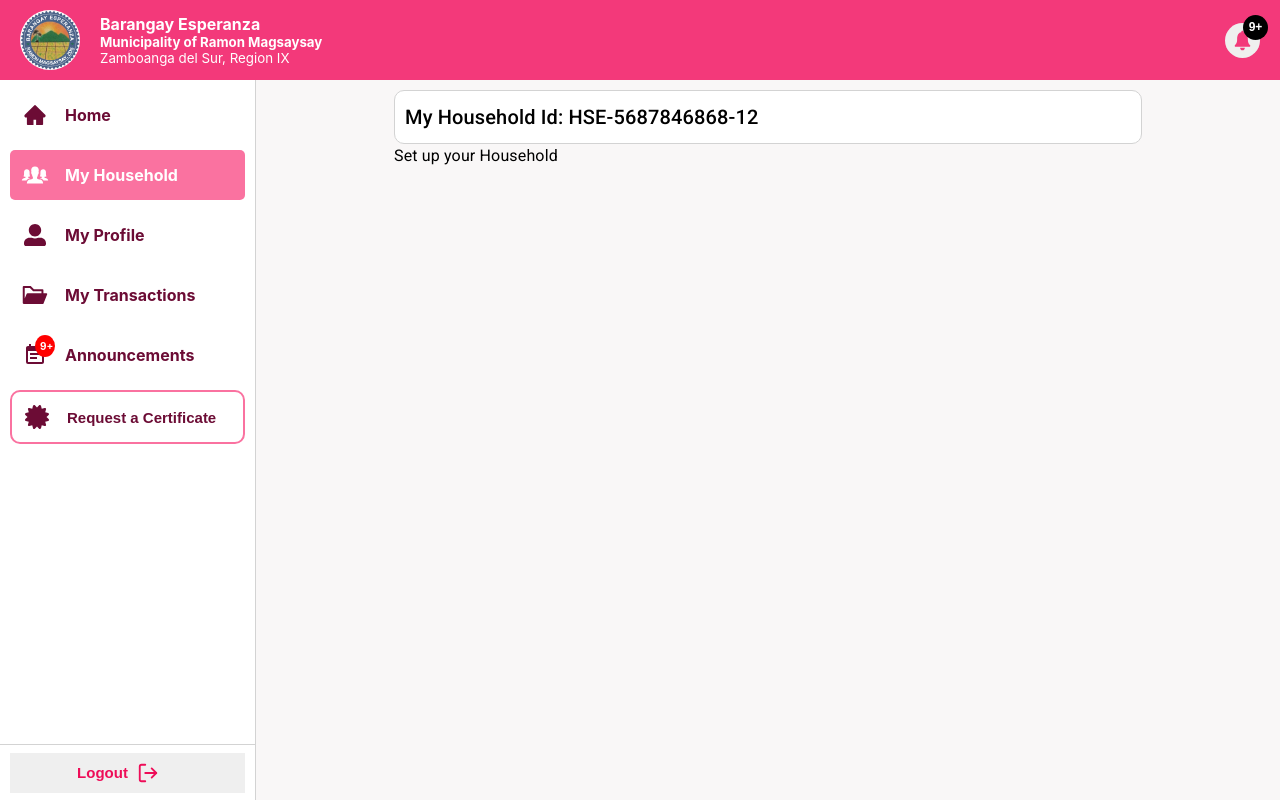
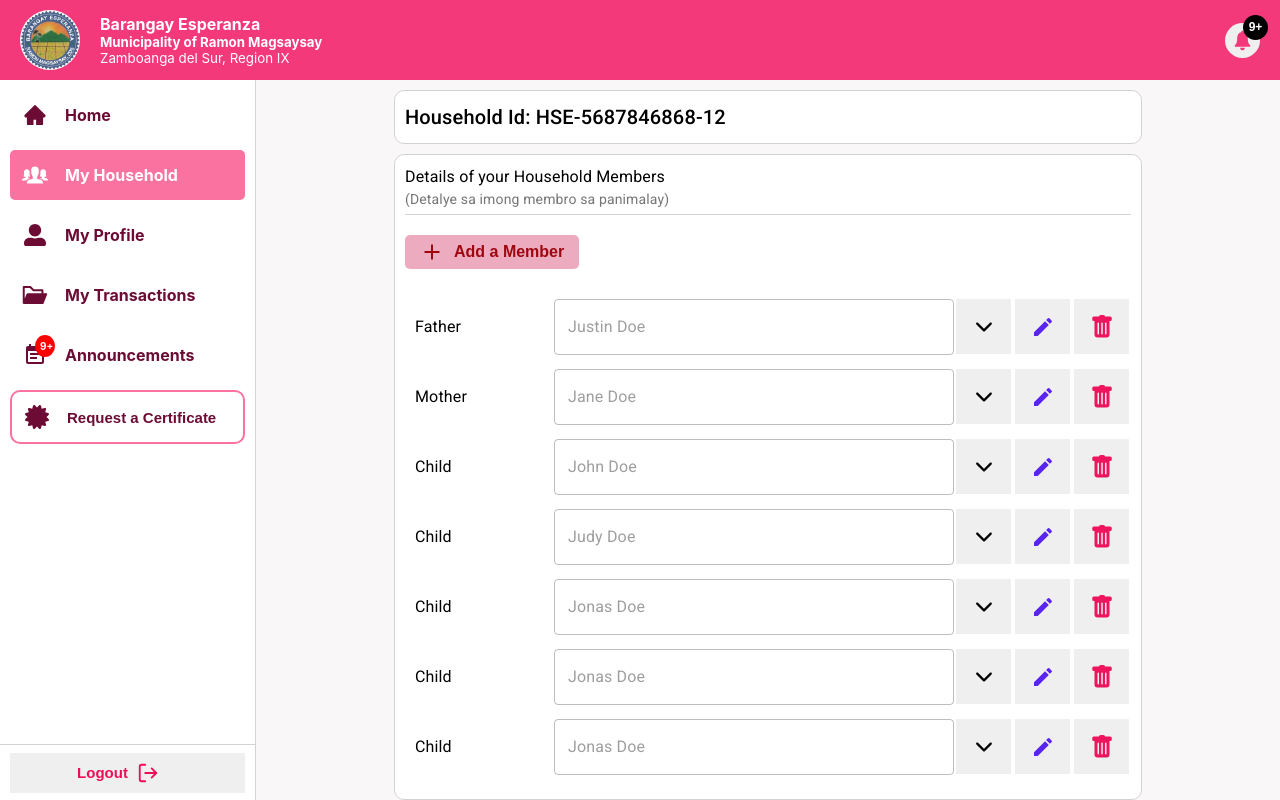
Before and after one commit to alnstien/BMS-frontend, a React (Create React App) app: page /user/my-household in a window 1280 px wide. Built offline with nearby package versions, Linux system fonts and the light colour scheme.

Commit message:
added some changes

```diff
--- /dev/null
+++ b/src/components/collapse/collapseDiv.js
@@ -0,0 +1,102 @@
+import { TextField, Typography } from '@material-ui/core';
+import React,{useState,useRef,useEffect} from 'react'
+import ClickOutsideHandler from '../../config/clickOutsideHandler';
+import {IoIosArrowDown} from 'react-icons/io'
+import {BsTrashFill} from 'react-icons/bs'
+import {MdModeEdit} from 'react-icons/md'
+
+export default function CollapseDiv({member}) {
+
+
+    return (
+    <div className="flex-div" >
+        <div className="collapse-div-heading">
+            <div className="collapse-div-heading-header">
+                <Typography variant="body1">{member.role}</Typography>
+            </div>
+            <div>
+                <CollapseField
+                    member={member}
+                />
+            </div>
+        </div>
+    </div>
+    )
+}
+
+function CollapseField({member}){
+    const [show,setShow] = useState(false)
+    const myRef = useRef();
+    //clicking outside element handler
+    ClickOutsideHandler(myRef,useEffect,setShow)
+
+    const toggleShow=(e)=>{
+        e.preventDefault()
+        setShow(!show)
+      }
+
+    const styles = {
+        collapseStyle:{
+            height: show ? "200px" : 0,
+            padding: show ? "10px": 0,
+            transition:'.1s',
+            border: show ? "1px solid lightgray": null
+        },
+        toggleButton:{
+
+        }
+    }
+
+
+    return(
+        <>
+        <div  ref={myRef}>
+            <div className="collapse-div-heading-content">
+                <TextField
+                    id="outlined-basic"
+                    variant="outlined"
+                    color="secondary"
+                    value={member.name}
+                    disabled={true}
+                    className="collapse-input"
+                />
+                <button
+                    className="collapse-btn"
+                    onClick={e=>toggleShow(e)}
+                >
+                    <span
+                        style={{
+                            transition:".2s",
+                            transform: show ? 'rotate(180deg)' : null
+                        }}
+                    >
+                        <IoIosArrowDown size={24}/>
+                    </span>
+                </button>
+                <button
+                    className="collapse-btn"
+                    // onClick={e=>toggleShow(e)}
+                >
+                    <MdModeEdit size={24} color="#5924F0" />
+                </button>
+                <button
+                    className="collapse-btn"
+                    // onClick={e=>toggleShow(e)}
+                >
+                    <BsTrashFill size={24} color="#EE155E" />
+                </button>
+            </div>
+            <div
+                className="collapse-div-body"
+                style={styles.collapseStyle}
+            >   <div className="collapse-div-body-header">
+                    <Typography variant="h6">Additional Member Information</Typography>
+                </div>
+                 <Typography variant="body2">{`Age: ${member.age}`}</Typography>
+                 <Typography variant="body2">{`Gender: ${member.gender}`}</Typography>
+                 <Typography variant="body2">{`Birthdate: ${member.bdate}`}</Typography>
+            </div>
+        </div>
+        </>
+    )
+}
--- /dev/null
+++ b/src/components/user/household.css
@@ -0,0 +1,120 @@
+.household-wrapper{
+    padding:10px;
+    display: flex;
+    flex-direction: column;
+    width: 100%;
+    height: 100%;
+}
+.household-id{
+    padding:10px;
+    background: #fff;
+    border:1px solid lightgray;
+    border-radius: 10px;
+}
+.household-wrapper-content{
+    flex:1;
+    margin-top: 10px;
+    background: red;
+    padding:10px;
+    background: #fff;
+    border:1px solid lightgray;
+    border-radius: 10px;
+}
+.household-header-content{
+    border-bottom: 1px solid lightgray;
+    padding-bottom: 5px;
+    margin-bottom: 10px;
+}
+.household-body-content{
+    position: relative;
+}
+.household-body-content form{
+    width: 100%;
+}
+.btn-add-member{
+    padding: 5px 15px;
+    display: flex;
+    align-items: center;
+    cursor: pointer;
+    border: none;
+    font-size: 16px;
+    font-weight: bold;
+    outline: none;
+    background: #ecabbf;
+    color: #9F0710;
+    border-radius: 5px;
+}
+.btn-add-member span{
+    margin-right: 10px;
+    display: flex;
+    align-items: center;
+    justify-content: center;
+}
+.household-body-content-heading{
+    margin-top: 20px;
+    margin-bottom: 30px;
+}
+.collapse-div-heading-header{
+    height: 55px;
+    flex: 1;
+    display: flex;
+    align-items: center;
+    position: relative;
+    padding-left: 10px;
+}
+.collapse-div-heading-content{
+    /* background: red; */
+    flex: 1;
+    height: 55px;
+    align-items: center;
+    display: flex;
+    position: relative;
+}
+.collapse-input{
+    width: 400px;
+}
+.collapse-btn{
+    height: 55px;
+    margin: 2px;
+    width: 55px;
+    outline: none;
+    border: none;
+    display: flex;
+    align-items: center;
+    justify-content: center;
+}
+.collapse-btn span{
+    display: flex;
+    align-items: center;
+    justify-content: center;
+}
+.flex-div{
+    display: flex;
+    align-items: center;
+    /* background: red; */
+    flex-direction: column;
+}
+.collapse-div-body-header{
+    margin-bottom: 10px;
+    border-bottom: solid 1px gray;
+}
+.collapse-div-heading{
+    width: 100%;
+    display: flex;
+    /* background: green; */
+    display: flex;
+    justify-content: space-between;
+    align-items: flex-start;
+    padding-bottom: 10px;
+}
+.collapse-div-body{
+    width: 100%;
+    display: flex;
+    flex-direction: column;
+    padding: 10px;
+    overflow: hidden;
+    margin-bottom: 5px;
+}
+.collapse-details-info{
+    display: flex;
+}
--- a/src/components/user/household.js
+++ b/src/components/user/household.js
@@ -1,20 +1,28 @@
 import React, { useState } from 'react';
-import './user.css';
+import './household.css'
 import Navbar from '../navbar/emptyNavbar';
 import Sidebar from '../sidebar/userSidebar';
 import PhoneNav from '../navbar/phoneNavbar';
 import FloatingActions from '../navbar/floatingActions';
 import RequestCertificateModal from '../modal/requestCertificate'
 import { Typography } from '@material-ui/core';
+import {IoMdAdd} from 'react-icons/io'
+import CollapseDiv from '../collapse/collapseDiv';
 
 
-
-
-export default function Household(props) {
+export default function Household() {
     const [certificateModal,setCertificateModal] = useState(false);
     const screenWidth = window.innerWidth;
 
-
+    const houseHold = [
+      {id: 1,role:'Father', gender:'Male', name:"Justin Doe", age:42, bdate: "September 21, 1984"},
+      {id: 2,role:'Mother', gender:'Female', name:"Jane Doe", age:39, bdate :"September 21, 1981"},
+      {id: 3,role:'Child', gender:'Male', name:"John Doe", age:23, bdate: "September 21, 1997"},
+      {id: 4,role:'Child', gender:'Female', name:"Judy Doe", age:21, bdate: "September 21, 1999"},
+      {id: 5,role:'Child', gender:'Male', name:"Jonas Doe", age:19, bdate: "September 21, 2001"},
+      {id: 6,role:'Child', gender:'Male', name:"Jonas Doe", age:19, bdate: "September 21, 2001"},
+      {id: 7,role:'Child', gender:'Male', name:"Jonas Doe", age:19, bdate: "September 21, 2001"},
+    ]
     return (
         <>
          <Navbar />
@@ -38,9 +46,35 @@ export default function Household(props) {
                 {/* ========================content goes here======================= */}
                     <div className="household-wrapper">
                         <div className="household-id">
-                        <Typography variant="h6">My Household Id: HSE-5687846868-12</Typography>
+                          <Typography variant="h6">Household Id: HSE-5687846868-12</Typography>
                         </div>
-                        <Typography>Set up your Household</Typography>
+                        <div className="household-wrapper-content">
+                          <div className="household-header-content">
+                            <Typography
+                              variant="body1"
+                              // color="textSecondary"
+                            >Details of your Household Members</Typography>
+                            <Typography
+                              variant="body2"
+                              color="textSecondary"
+                            >(Detalye sa imong membro sa panimalay)</Typography>
+                          </div>
+                          <div className="household-body-content">
+                              <form>
+                                <div className="household-body-content-heading">
+                                  <button className="btn-add-member">
+                                    <span><IoMdAdd size={24} color={"#9F0710"} /></span>
+                                    Add a Member
+                                  </button>
+                                </div>
+                                {
+                                  houseHold.map((member,index)=>{
+                                    return <CollapseDiv member={member} key={index} />
+                                  })
+                                }
+                              </form>
+                          </div>
+                        </div>
                     </div>
                  {/* =======================end of content here===================== */}
               </div>
--- a/src/components/user/user.css
+++ b/src/components/user/user.css
@@ -24,19 +24,6 @@
     position: relative;
     background: #F9F7F7;
     /* padding: 10px; */
-}
-.household-wrapper{
-    padding:10px;
-    display: flex;
-    flex-direction: column;
-    width: 100%;
-    height: 100%;
-}
-.household-id{
-    padding:10px;
-    background: #fff;
-    border:1px solid lightgray;
-    border-radius: 10px;
 }
 .user-wrapper{
     width: 70vw;
```
Also changed, not shown: src/components/user/inbox.css (deleted).
